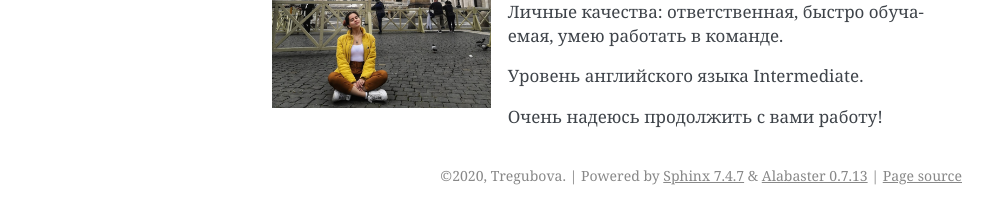
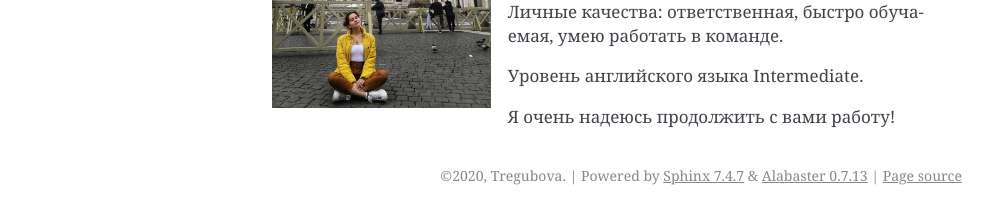
Before and after one commit to atregubova/yadroTask, a Sphinx documentation site: the page built from docs/source/aboutme.rst, in a window 1280 px wide. Shown: the part 280-504 px from the top of the page, without its empty margins (148-1141 px from the left). Built offline with Sphinx 7.4.7, drawn with Linux system fonts in a browser that asks for light colours.

Commit message:
sixth commit

```diff
--- a/docs/source/aboutme.rst
+++ b/docs/source/aboutme.rst
@@ -12,4 +12,4 @@
 
 Уровень английского языка Intermediate.
 
-Очень надеюсь продолжить с вами работу!
+Я очень надеюсь продолжить с вами работу!
```
